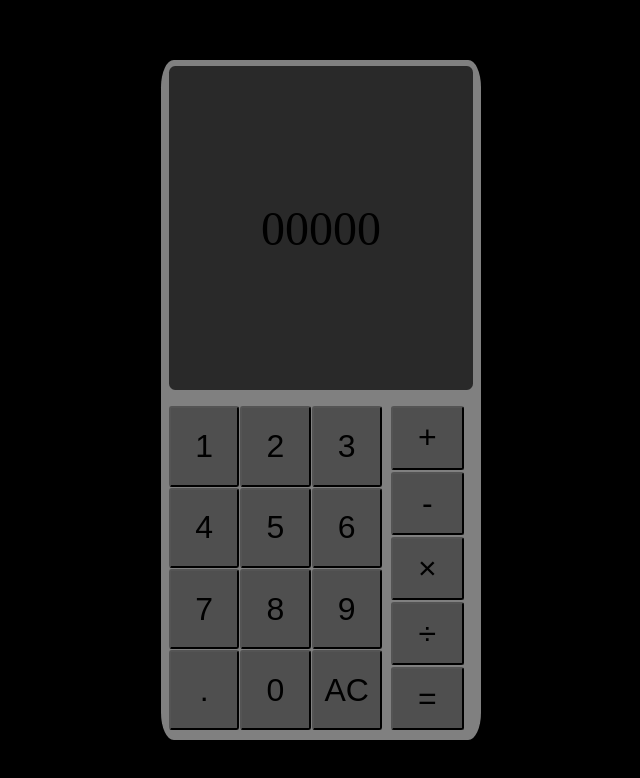
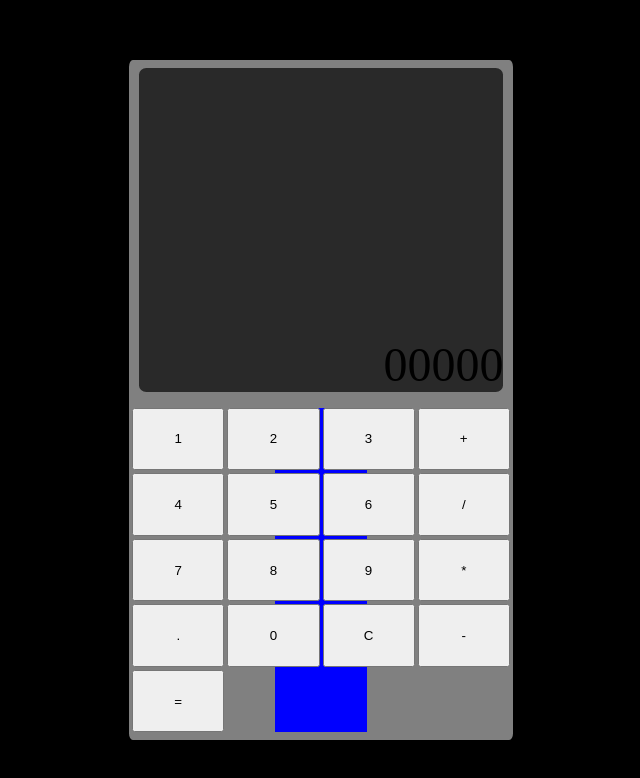
Before and after one commit to Jiji344/Calculatrice, a website built with Vite: page Calculatrice/index.html in a window 1280 px wide. Shown: the whole page, without its empty margins (319-959 px from the left). Built offline with nearby package versions, Linux system fonts and the light colour scheme.

Commit message:
calculette

```diff
--- a/Calculatrice/index.html
+++ b/Calculatrice/index.html
@@ -16,34 +16,29 @@
 
                 </div>
 
-                <div class="chiffreContainer">
+                <div class="touche">
 
-
-                    <div class="chiffre">
-                      <button class="un">1</button>
+                  <button class="une">1</button>
                   <button class="deux">2</button>
                   <button class="trois">3</button>
+                  <button class="plus">+</button>
+
                   <button class="quatre">4</button>
                   <button class="cinq">5</button>
                   <button class="six">6</button>
+                  <button class="divise">/</button>
+
                   <button class="sept">7</button>
                   <button class="huit">8</button>
                   <button class="neuf">9</button>
+                  <button class="fois">*</button>
+
                   <button class="point">.</button>
                   <button class="zero">0</button>
-                      <button class="reset">AC</button>
+                  <button class="reset">C</button>
+                  <button class="moins">-</button>
 
-                      </div>
-
-                      <div class="math">
-
-                        <button class="plus">+</button>
-                        <button class="moins">-</button>
-                        <button class="multiple">×</button>
-                        <button class="divise">÷</button>
                   <button class="egal">=</button>
-
-                      </div>
 
                   </div>
       </div>
--- a/Calculatrice/main.js
+++ b/Calculatrice/main.js
@@ -1 +1,52 @@
 import './style.css'
+
+const toucheUn = document.querySelector('.une')
+toucheUn.addEventListener('click',()=> console.log('1'))
+
+const toucheDeux = document.querySelector('.deux')
+toucheDeux.addEventListener('click',()=> console.log('2'))
+
+const toucheTrois = document.querySelector('.trois')
+toucheTrois.addEventListener('click',()=> console.log('3'))
+
+const touchePlus = document.querySelector('.plus')
+touchePlus.addEventListener('click',()=> console.log('+'))
+
+const toucheQuatre = document.querySelector('.quatre')
+toucheQuatre.addEventListener('click',()=> console.log('4'))
+
+const toucheCinq = document.querySelector('.cinq')
+toucheCinq.addEventListener('click',()=> console.log('5'))
+
+const toucheSix = document.querySelector('.six')
+toucheSix.addEventListener('click',()=> console.log('6'))
+
+const toucheDivise = document.querySelector('.divise')
+toucheDivise.addEventListener('click',()=> console.log('/'))
+
+const toucheSept = document.querySelector('.sept')
+toucheSept.addEventListener('click',()=> console.log('7'))
+
+const toucheHuit = document.querySelector('.huit')
+toucheHuit.addEventListener('click',()=> console.log('8'))
+
+const toucheNeuf = document.querySelector('.neuf')
+toucheNeuf.addEventListener('click',()=> console.log('9'))
+
+const toucheFois = document.querySelector('.fois')
+toucheFois.addEventListener('click',()=> console.log('*'))
+
+const touchePoint = document.querySelector('.point')
+touchePoint.addEventListener('click',()=> console.log('.'))
+
+const toucheZero = document.querySelector('.zero')
+toucheZero.addEventListener('click',()=> console.log('0'))
+
+const toucheReset = document.querySelector('.reset')
+toucheReset.addEventListener('click',()=> console.log('c'))
+
+const toucheMoins = document.querySelector('.moins')
+toucheMoins.addEventListener('click',()=> console.log('-'))
+
+const toucheEgal = document.querySelector('.egal')
+toucheEgal.addEventListener('click',()=> console.log('='))
--- a/Calculatrice/style.css
+++ b/Calculatrice/style.css
@@ -3,9 +3,13 @@
   margin:0;
 }
 
-.app {
+body {
   width:100vw;
   height:100vh;
+}
+.app {
+  width: 100%;
+  height: 100%;
   background-color: rgb(0, 0, 0);
   display: flex;
   align-items: center;
@@ -13,10 +17,10 @@
 }
 
 .calculatrice {
-  width: 25%;
+  width: 30%;
   height: 85%;
   background-color: rgb(128, 128, 128);
-  border-radius:4%;
+  border-radius:1%;
   display: flex;
   justify-content: center;
   flex-direction: column;
@@ -31,61 +35,20 @@
   height:50%;
   background-color: rgba(19, 19, 19, 0.795);
   display: flex;
-  justify-content: center;
-  align-items: center;
+  justify-content: flex-end;
+  align-items: flex-end;
   font-size: 3em;
 }
 
-.chiffreContainer {
-  margin:3%;
-  width:95%;
-  height:50%;
-  background-color: rgba(0, 136, 255, 0);
-  display: flex;
-}
-
-.chiffre{
+.touche {
+  margin: 2%;
+  height: 50%;
+  width: 24%;
+  display: grid;
+  grid-template-columns: repeat(4, 100%);
+  grid-gap:3px;
+  background-color: blue;
   justify-content: center;
-  align-items: center;
-  background-color: rgba(0, 0, 0, 0);
-  width: 70%;
-  height:100%;
-  display: grid;
-  grid-template-columns: repeat(3, 33%);
-  gap: 1px;
 
 
 }
-
-.chiffre button{
-  font-size:2em;
-  display: flex;
-  background-color: rgba(39, 39, 39, 0.548);
-  width:100%;
-  height: 100%;
-  justify-content: center;
-  align-items: center;
-  border-radius: 4%;
-}
-
-.math{
-  justify-content: center;
-  align-items: center;
-  background-color: rgba(8, 107, 221, 0);
-  width: 30%;
-  height:100%;
-  display: flex;
-  gap: 2px;
-  flex-direction: column;
-}
-
-.math button{
-  font-size:2em;
-  display: flex;
-  background-color: rgba(39, 39, 39, 0.548);
-  width:80%;
-  height: 100%;
-  justify-content: center;
-  align-items: center;
-  border-radius: 4%;
-}
```
Lines whose indentation alone changed are shown as unchanged.
